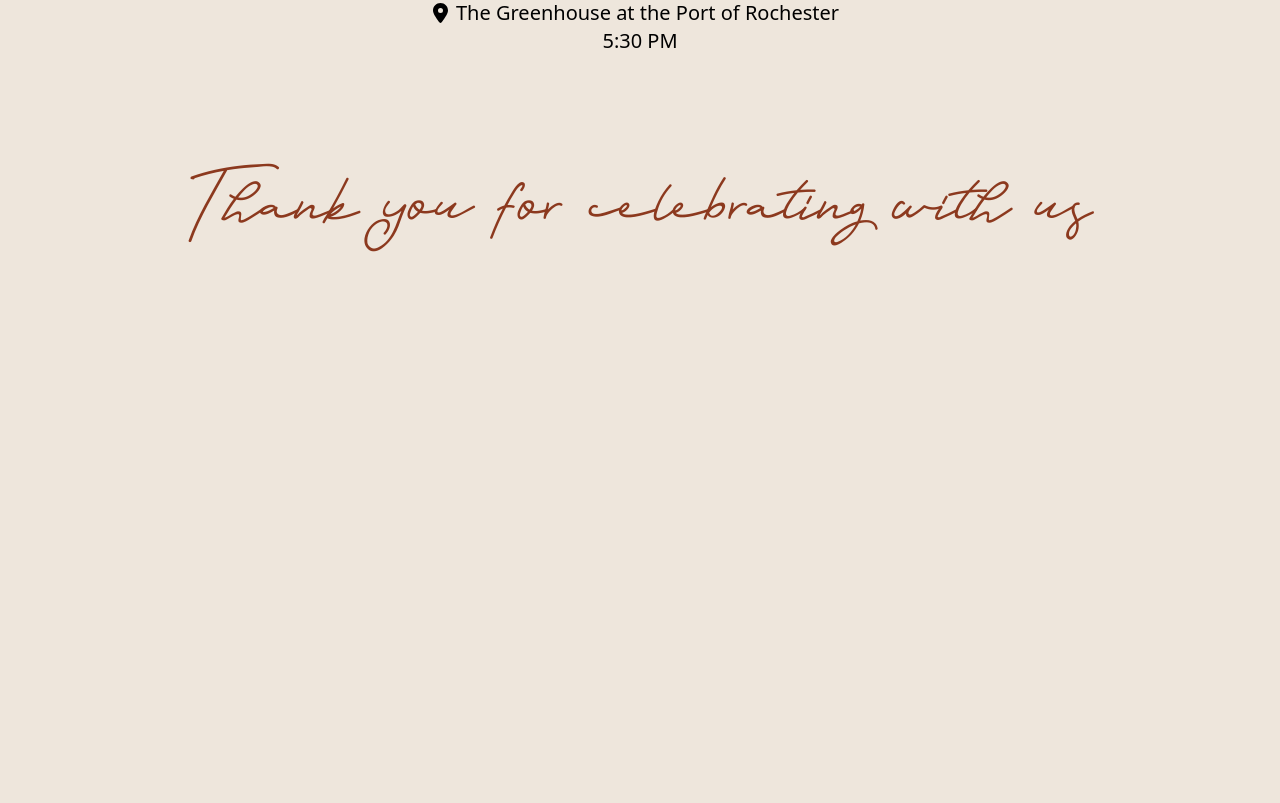
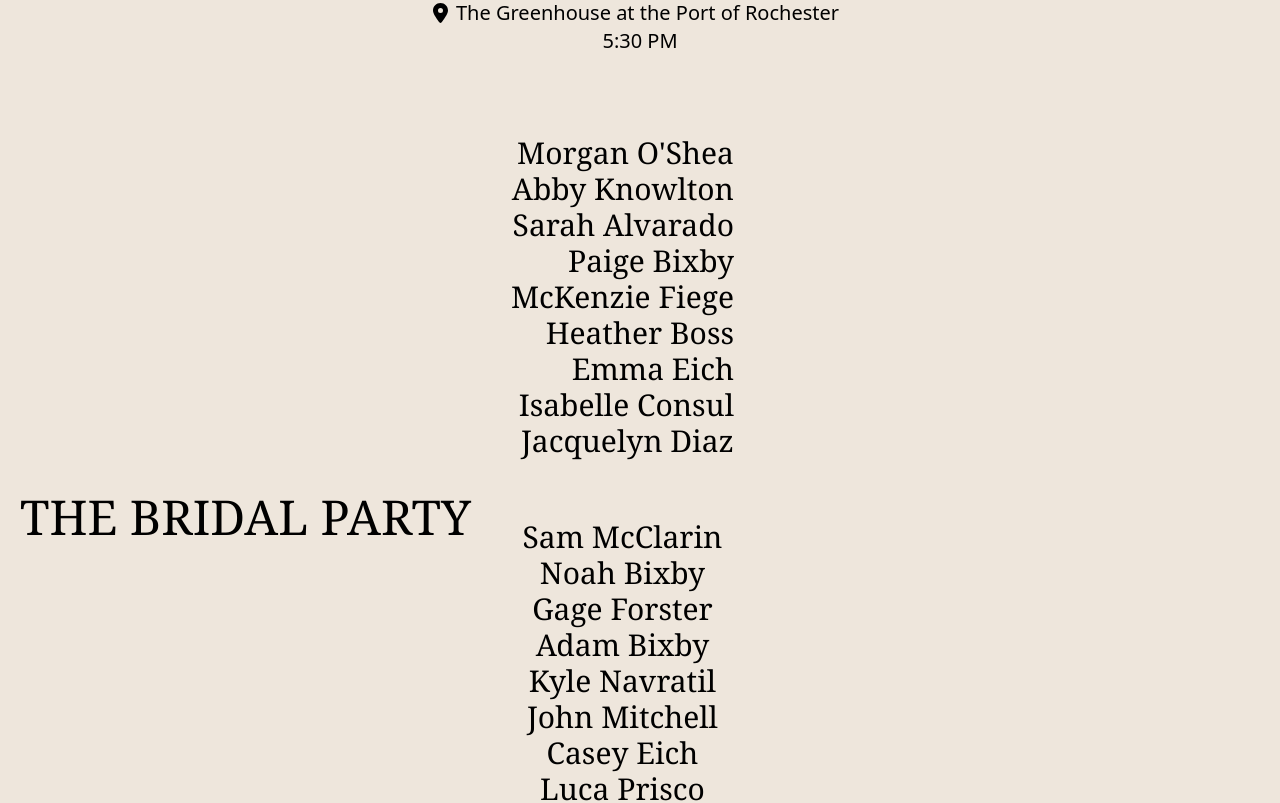
Before and after one commit to gnieb/wedding-cermony-site, a React (Create React App) app: page / in a window 1280 px wide. Shown: the part 1089-1892 px from the top of the page. Before the commit the page ends 1380 px from the top, so only its background shows below. Built offline with nearby package versions, Linux system fonts and the light colour scheme.

Commit message:
import BridalParty into the home page as a component instead of a page

```diff
--- a/src/pages/Home.js
+++ b/src/pages/Home.js
@@ -4,6 +4,7 @@ import "../fonts/AnethaFaithSignaturecopy.otf"
 import "../index.css";
 import us1 from '../photos/us1.jpg'
 import Timeline from "./Timeline";
+import BridalParty from "./BridalParty";
 
 // console.log(us1)
 
@@ -28,8 +29,10 @@ export const Home = () => {
             <div className="relative z-40 ">
             <div className="px-5 text-4xl sm:text-7xl text-darkO font-bold font-anetha">Welcome to Our Wedding!</div>
                 <Timeline />
+            </div>
 
-            </div>
+            <BridalParty />
+
             <div className="pb-10 md:py-10 text-center text-4xl sm:text-5xl md:text-7xl lg:text-8xl text-darkO font-anetha">Thank you for celebrating with us</div>
         </div>
     )
```
